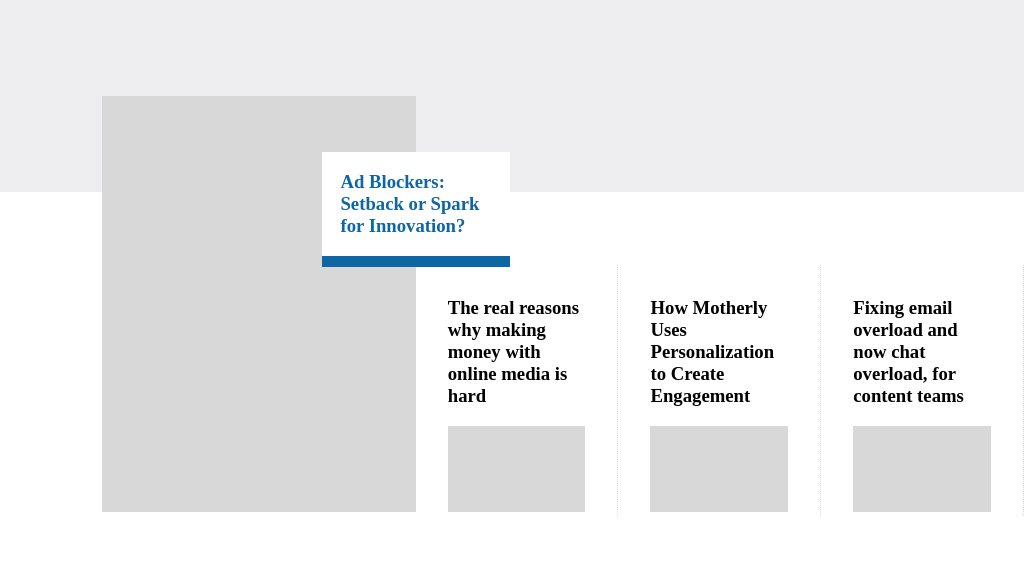
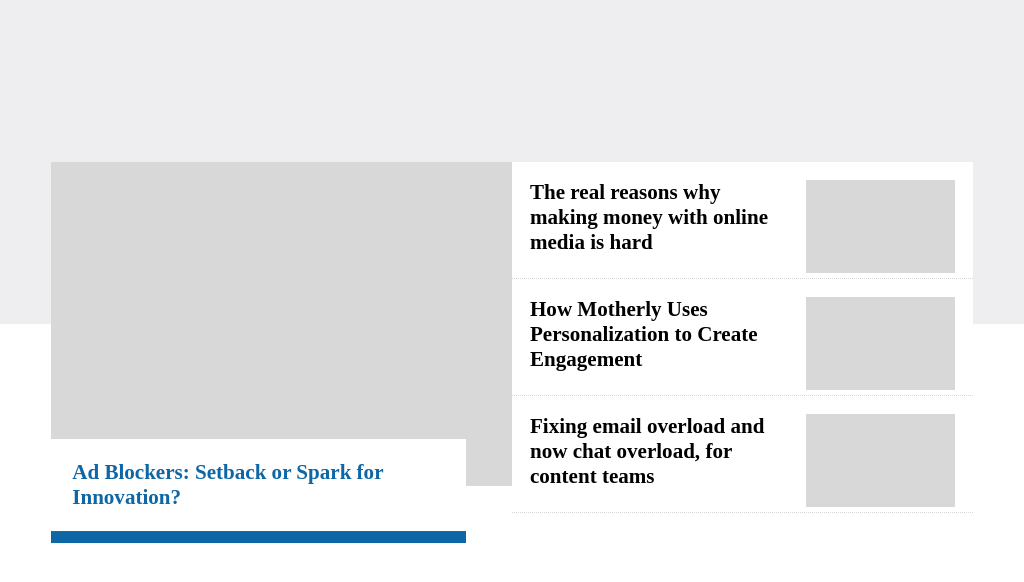
Before and after one commit to rahulAtGit/stories, a website: page index.html in a window 1024 px wide. Drawn offline with nearby package versions, Linux system fonts and the light colour scheme; files that its build step writes are made by us from their sources.

Commit message:
Adding media queries standard

```diff
--- a/index.scss
+++ b/index.scss
@@ -1,10 +1,103 @@
 @mixin bp-large {
-     @media only screen and (min-width: 993px){
+    /* ----------- Non-Retina Screens ----------- */
+    @media screen and (min-device-width: 1200px) and (max-device-width: 1600px) and (-webkit-min-device-pixel-ratio: 1) {
+         @content;
+    }
+    /* ----------- Retina Screens ----------- */
+    @media screen and (min-device-width: 1200px) and (max-device-width: 1600px) and (-webkit-min-device-pixel-ratio: 2) and (min-resolution: 192dpi) {
          @content;
     }
 }
 @mixin bp-medium {
-     @media only screen and (min-width: 990px) and (max-width: 992px){
+    /* ----------- iPad mini ----------- */
+    /* Portrait and Landscape */
+    @media only screen and (min-device-width: 768px) and (max-device-width: 1024px) and (-webkit-min-device-pixel-ratio: 1) {
+         @content;
+    }
+    /* Portrait */
+    @media only screen and (min-device-width: 768px) and (max-device-width: 1024px) and (orientation: portrait) and (-webkit-min-device-pixel-ratio: 1) {
+         @content;
+    }
+    /* Landscape */
+    @media only screen and (min-device-width: 768px) and (max-device-width: 1024px) and (orientation: landscape) and (-webkit-min-device-pixel-ratio: 1) {
+         @content;
+    }
+    /* ----------- iPad 1 and 2 ----------- */
+    /* Portrait and Landscape */
+    @media only screen and (min-device-width: 768px) and (max-device-width: 1024px) and (-webkit-min-device-pixel-ratio: 1) {
+         @content;
+    }
+    /* Portrait */
+    @media only screen and (min-device-width: 768px) and (max-device-width: 1024px) and (orientation: portrait) and (-webkit-min-device-pixel-ratio: 1) {
+         @content;
+    }
+    /* Landscape */
+    @media only screen and (min-device-width: 768px) and (max-device-width: 1024px) and (orientation: landscape) and (-webkit-min-device-pixel-ratio: 1) {
+         @content;
+    }
+    /* ----------- iPad 3 and 4 ----------- */
+    /* Portrait and Landscape */
+    @media only screen and (min-device-width: 768px) and (max-device-width: 1024px) and (-webkit-min-device-pixel-ratio: 2) {
+         @content;
+    }
+    /* Portrait */
+    @media only screen and (min-device-width: 768px) and (max-device-width: 1024px) and (orientation: portrait) and (-webkit-min-device-pixel-ratio: 2) {
+         @content;
+    }
+    /* Landscape */
+    @media only screen and (min-device-width: 768px) and (max-device-width: 1024px) and (orientation: landscape) and (-webkit-min-device-pixel-ratio: 2) {
+         @content;
+    }
+    /* ----------- Galaxy Tab 10.1 ----------- */
+    /* Portrait and Landscape */
+    @media (min-device-width: 800px) and (max-device-width: 1280px) {
+         @content;
+    }
+    /* Portrait */
+    @media (max-device-width: 800px) and (orientation: portrait) {
+         @content;
+    }
+    /* Landscape */
+    @media (max-device-width: 1280px) and (orientation: landscape) {
+         @content;
+    }
+    /* ----------- Asus Nexus 7 ----------- */
+    /* Portrait and Landscape */
+    @media screen and (device-width: 601px) and (device-height: 906px) and (-webkit-min-device-pixel-ratio: 1.331) and (-webkit-max-device-pixel-ratio: 1.332) {
+         @content;
+    }
+    /* Portrait */
+    @media screen and (device-width: 601px) and (device-height: 906px) and (-webkit-min-device-pixel-ratio: 1.331) and (-webkit-max-device-pixel-ratio: 1.332) and (orientation: portrait) {
+         @content;
+    }
+    /* Landscape */
+    @media screen and (device-width: 601px) and (device-height: 906px) and (-webkit-min-device-pixel-ratio: 1.331) and (-webkit-max-device-pixel-ratio: 1.332) and (orientation: landscape) {
+         @content;
+    }
+    /* ----------- Kindle Fire HD 7" ----------- */
+    /* Portrait and Landscape */
+    @media only screen and (min-device-width: 800px) and (max-device-width: 1280px) and (-webkit-min-device-pixel-ratio: 1.5) {
+         @content;
+    }
+    /* Portrait */
+    @media only screen and (min-device-width: 800px) and (max-device-width: 1280px) and (-webkit-min-device-pixel-ratio: 1.5) and (orientation: portrait) {
+         @content;
+    }
+    /* Landscape */
+    @media only screen and (min-device-width: 800px) and (max-device-width: 1280px) and (-webkit-min-device-pixel-ratio: 1.5) and (orientation: landscape) {
+         @content;
+    }
+    /* ----------- Kindle Fire HD 8.9" ----------- */
+    /* Portrait and Landscape */
+    @media only screen and (min-device-width: 1200px) and (max-device-width: 1600px) and (-webkit-min-device-pixel-ratio: 1.5) {
+         @content;
+    }
+    /* Portrait */
+    @media only screen and (min-device-width: 1200px) and (max-device-width: 1600px) and (-webkit-min-device-pixel-ratio: 1.5) and (orientation: portrait) {
+         @content;
+    }
+    /* Landscape */
+    @media only screen and (min-device-width: 1200px) and (max-device-width: 1600px) and (-webkit-min-device-pixel-ratio: 1.5) and (orientation: landscape) {
          @content;
     }
 }
@@ -27,7 +120,6 @@ body {
     $background-size-medium: 18em;
 
     #background {
-      // display: none;
         @include bp-medium {
             display: block;
             height: $background-size-medium;
@@ -75,6 +167,7 @@ body {
                 width: 50%;
                 float: left;
             }
+
             h3 {
                 padding: 1em;
                 box-sizing: border-box;
@@ -200,16 +293,18 @@ body {
                 font-size: 1.5em;
                 // line-height: 1.5em;
                 vertical-align: center;
-                text-align:left;
+                text-align: left;
                 background-color: #0E66A5;
                 color: white;
                 margin: 0;
             }
-            #story-content::after{
+
+            #story-content::after {
                 content: "";
                 display: table;
                 clear: both;
             }
+
             p {
                 padding: 2% 5%;
                 margin: 0;
```
Lines whose indentation alone changed are shown as unchanged.
